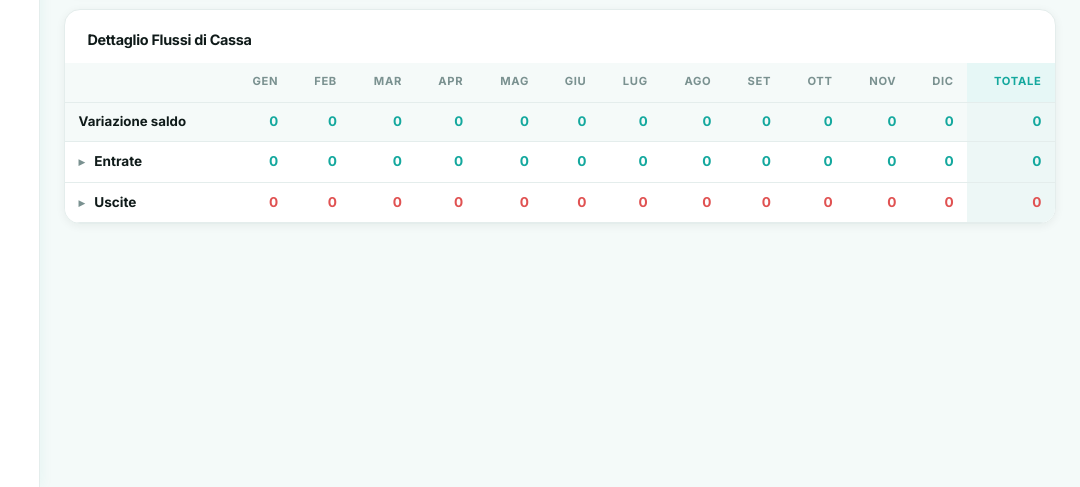
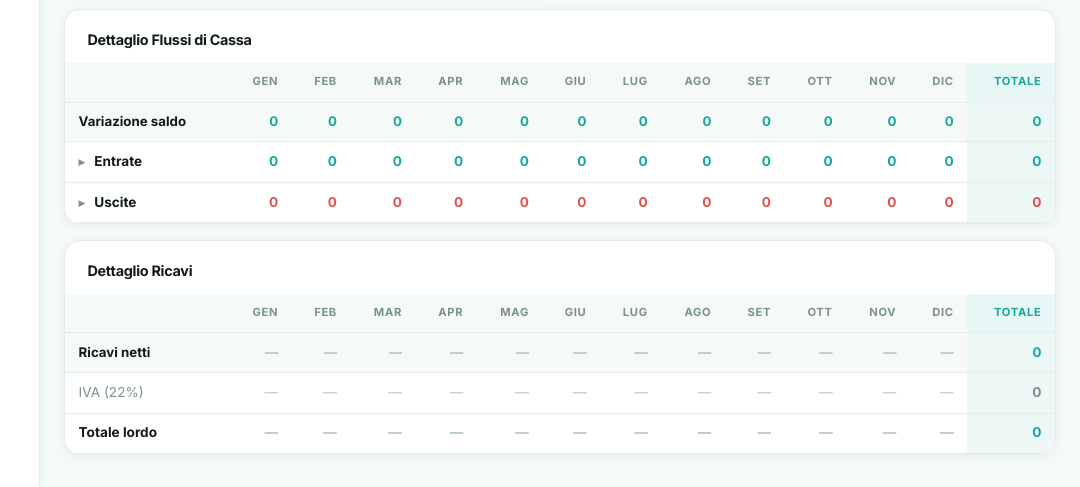
Before and after one commit to ThriveAICompany/AppGestioneAziendale, a Flask app: page / in a window 1280 px wide. Shown: the part 643-1130 px from the top of the page, without its empty margins (200-1280 px from the left). Run offline with Flask 3, Linux system fonts and the light colour scheme; the visitor is signed in with stand-in values (Sample User, id 1); data that the repository does not hold is empty; some libraries are stand-ins or nearby versions.

Commit message:
feat: tabella dettaglio ricavi in dashboard con IVA e totale lordo
Co-Authored-By: Claude Sonnet 4.6 <noreply@anthropic.com>

```diff
--- a/app.py
+++ b/app.py
@@ -533,6 +533,26 @@ def api_cashflow(anno):
         })
 
     return jsonify({'anno': anno, 'mesi': result})
+
+
+@app.route("/api/ricavi-contabili/<int:anno>")
+@login_required
+def api_ricavi_contabili(anno):
+    conn = get_connection()
+    rows = conn.execute("""
+        SELECT mese, COALESCE(SUM(saldo_finale), 0) as totale
+        FROM ricavi_contabili
+        WHERE anno=%s AND livello=0
+        GROUP BY mese
+        ORDER BY mese
+    """, (str(anno),)).fetchall()
+    conn.close()
+
+    mesi_data = {i: 0.0 for i in range(1, 13)}
+    for row in rows:
+        mesi_data[row['mese']] = round(float(row['totale']), 2)
+
+    return jsonify({'anno': anno, 'mesi': [mesi_data[i] for i in range(1, 13)]})
 
 
 # ─────────────────────────────────────────
--- a/templates/index.html
+++ b/templates/index.html
@@ -202,6 +202,28 @@
   </div>
 </div>
 
+<!-- ── Dettaglio Ricavi (tabella) ── -->
+<div class="card" style="padding:0;overflow:hidden;margin-top:1rem">
+  <div class="card-header">
+    <div class="card-title">Dettaglio Ricavi</div>
+  </div>
+  <div class="cashflow-table-wrap" style="box-shadow:none;border:none;border-radius:0">
+    <table class="cashflow-table">
+      <thead>
+        <tr>
+          <th class="cf-col-label"></th>
+          <th>Gen</th><th>Feb</th><th>Mar</th><th>Apr</th><th>Mag</th><th>Giu</th>
+          <th>Lug</th><th>Ago</th><th>Set</th><th>Ott</th><th>Nov</th><th>Dic</th>
+          <th class="cf-col-total">Totale</th>
+        </tr>
+      </thead>
+      <tbody id="ricaviTbody">
+        <tr><td colspan="14" class="cf-loading">Caricamento...</td></tr>
+      </tbody>
+    </table>
+  </div>
+</div>
+
 <!-- ── Abbonamenti attivi ── -->
 {% if abbonamenti_mrr %}
 <div class="card" style="padding:0;overflow:hidden;margin-top:1rem">
@@ -398,11 +420,56 @@
     });
   }
 
+  function renderRicaviTable(mesi) {
+    const IVA = 0.22;
+    const tbody = document.getElementById('ricaviTbody');
+
+    const totNetti = mesi.reduce((s, v) => s + v, 0);
+    const totIva   = totNetti * IVA;
+    const totLordo = totNetti + totIva;
+
+    function cells(fn) { return mesi.map(v => `<td>${fn(v)}</td>`).join(''); }
+
+    let html = '';
+
+    html += `<tr class="cf-row cf-variazione">
+      <td class="cf-label"><strong>Ricavi netti</strong></td>
+      ${cells(v => `<span class="${v > 0 ? 'positivo' : ''}">${v > 0 ? fmtEur(v) : '<span class="cf-empty">—</span>'}</span>`)}
+      <td class="cf-total positivo">${fmtEur(totNetti)}</td>
+    </tr>`;
+
+    html += `<tr class="cf-row">
+      <td class="cf-label" style="color:var(--text-muted)">IVA (22%)</td>
+      ${cells(v => v > 0 ? `<span style="color:var(--text-muted)">${fmtEur(v * IVA)}</span>` : '<span class="cf-empty">—</span>')}
+      <td class="cf-total" style="color:var(--text-muted)">${fmtEur(totIva)}</td>
+    </tr>`;
+
+    html += `<tr class="cf-row cf-group-header" style="cursor:default">
+      <td class="cf-label"><strong>Totale lordo</strong></td>
+      ${cells(v => `<span class="${v > 0 ? 'positivo' : ''}">${v > 0 ? fmtEur(v * (1 + IVA)) : '<span class="cf-empty">—</span>'}</span>`)}
+      <td class="cf-total positivo">${fmtEur(totLordo)}</td>
+    </tr>`;
+
+    tbody.innerHTML = html;
+  }
+
+  async function loadRicavi(anno) {
+    document.getElementById('ricaviTbody').innerHTML =
+      '<tr><td colspan="14" class="cf-loading">Caricamento...</td></tr>';
+    const resp = await fetch('/api/ricavi-contabili/' + anno);
+    const data = await resp.json();
+    renderRicaviTable(data.mesi);
+  }
+
+  async function loadAnno(anno) {
+    await Promise.all([loadCashflow(anno), loadRicavi(anno)]);
+  }
+
   document.querySelectorAll('.year-btn').forEach(btn => {
-    btn.addEventListener('click', () => loadCashflow(parseInt(btn.dataset.year)));
+    btn.addEventListener('click', () => loadAnno(parseInt(btn.dataset.year)));
   });
 
-  loadCashflow({{ current_year }});
+  loadAnno({{ current_year }});
 })();
 </script>
 
```
